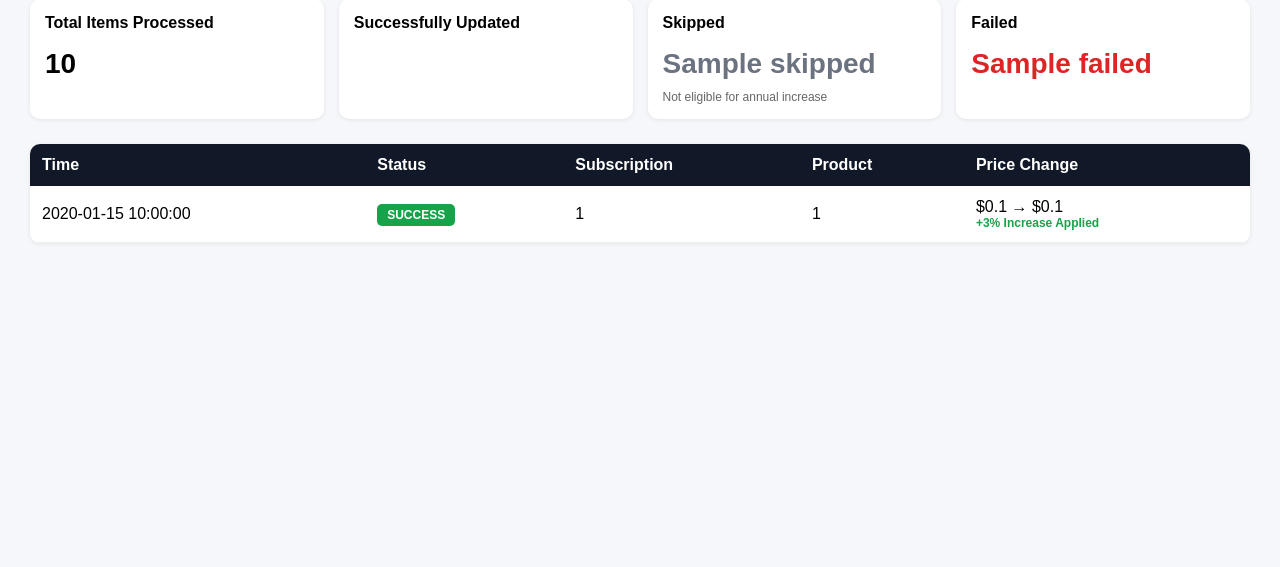
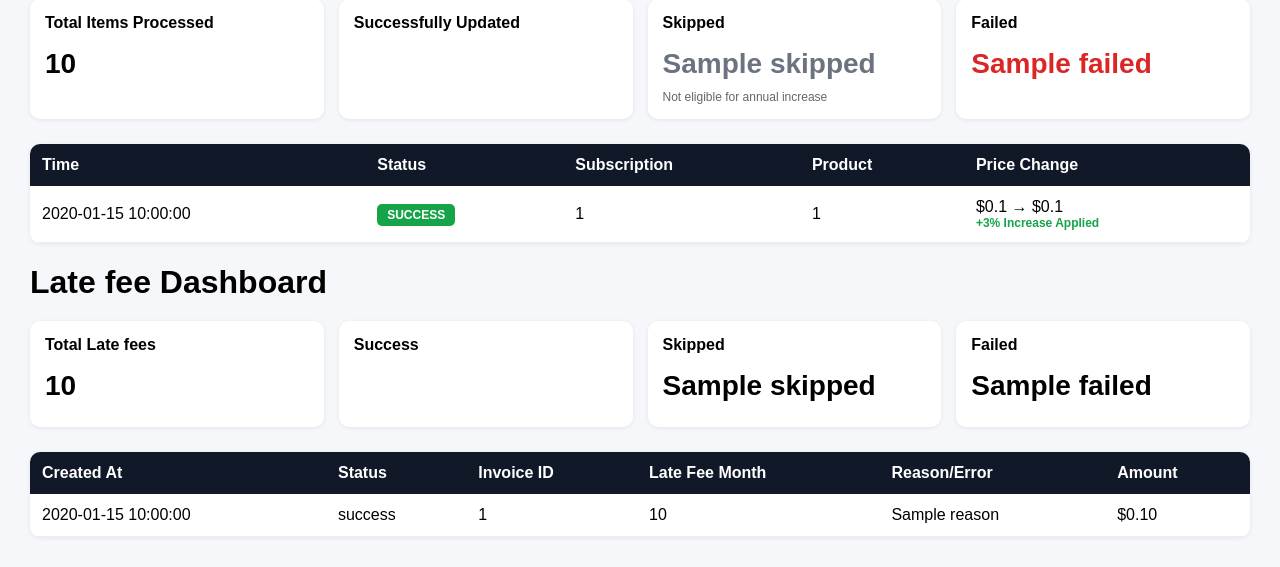
Before and after one commit to lilylikesfood/easy_stripe, a Flask app: template app/templates/billing_dashboard.html in a window 1280 px wide. Shown: the part 354-921 px from the top of the page. Before the commit the page ends 584 px from the top, so only its background shows below. Run offline with Flask 3, Linux system fonts and the light colour scheme; the template is opened without the code that fills it: most values are stand-ins (such as "Sample title", 1, 10 or a date in 2020).

Commit message:
Add late fee dashboard

```diff
--- a/app/templates/billing_dashboard.html
+++ b/app/templates/billing_dashboard.html
@@ -1,126 +1,3 @@
-<!-- <!DOCTYPE html>
-<html>
-<head>
-    <title>Billing Dashboard</title>
-    <style>
-        body {
-            font-family: Arial;
-            margin: 20px;
-            background: #f7f7f7;
-        }
-
-        h1 {
-            margin-bottom: 20px;
-        }
-
-        table {
-            width: 100%;
-            border-collapse: collapse;
-            background: white;
-        }
-
-        th, td {
-            padding: 12px;
-            border-bottom: 1px solid #eee;
-            text-align: left;
-            font-size: 14px;
-        }
-
-        th {
-            background: #111827;
-            color: white;
-        }
-
-        .success { color: green; font-weight: bold; }
-        .skipped { color: #999; }
-        .failed { color: red; font-weight: bold; }
-    </style>
-</head>
-
-<body>
-
-<h1>Billing Dashboard</h1>
-
-<div style="background:#111827;color:white;padding:20px;margin-bottom:20px;border-radius:10px;">
-    <h2>June 1 Price Increase</h2>
-
-    <p>
-        Status:
-        {% if stats.failed == 0 %}
-            <b style="color:lightgreen;">SUCCESS</b>
-        {% else %}
-            <b style="color:red;">ISSUES DETECTED</b>
-        {% endif %}
-    </p>
-
-    <p>Total subscriptions processed: {{ stats.total }}</p>
-</div>
-
-<div style="display:flex; gap:15px; margin-bottom:20px;">
-
-    <div style="background:white; padding:15px; flex:1;">
-        <h3>Total Items Processed</h3>
-        <p>{{ stats.total }}</p>
-    </div>
-
-    <div style="background:white; padding:15px; flex:1;">
-        <h3>Prices Successfully Updated</h3>
-        <p style="color:green;">{{ stats.success }}</p>
-    </div>
-
-    <div style="background:white; padding:15px; flex:1;">
-        <h3>Skipped (Not Eligible)</h3>
-        <p style="color:gray;">{{ stats.skipped }}</p>
-    </div>
-
-    <div style="background:white; padding:15px; flex:1;">
-        <h3>Failed Updates</h3>
-        <p style="color:red;">{{ stats.failed }}</p>
-    </div>
-
-</div>
-
-<table>
-    <thead>
-        <tr>
-            <th>Time</th>
-            <th>Run ID</th>
-            <th>Subscription</th>
-            <th>Product</th>
-            <th>Status</th>
-            <th>Old Price</th>
-            <th>New Price</th>
-        </tr>
-    </thead>
-
-    <tbody>
-        {% for log in logs %}
-        <tr>
-            <td>{{ log.created_at }}</td>
-            <td>{{ log.run_id }}</td>
-            <td>{{ log.subscription_id }}</td>
-            <td>{{ log.product_id }}</td>
-
-            <td>
-                {% if log.status == "success" %}
-                    <span class="success">SUCCESS</span>
-                {% elif log.status == "skipped" %}
-                    <span class="skipped">SKIPPED</span>
-                {% else %}
-                    <span class="failed">FAILED</span>
-                {% endif %}
-            </td>
-
-            <td>${{ log.old_amount / 100 if log.old_amount is not none else "-" }}</td>
-            <td>${{ log.new_amount / 100 if log.new_amount is not none else "-" }}</td>
-        </tr>
-        {% endfor %}
-    </tbody>
-</table>
-
-</body>
-</html> -->
-
 <!DOCTYPE html>
 <html>
 <head>
@@ -254,7 +131,7 @@
     <div class="banner">
         <h2>June 1 Annual Increase Status</h2>
 
-        {% if stats.failed == 0 %}
+        {% if billing_increase_stats.failed == 0 %}
             <p style="color:lightgreen;font-size:20px;">
                 ✓ SUCCESS - No failures detected
             </p>
@@ -266,7 +143,7 @@
 
         <p>
             Total billing records processed:
-            <strong>{{ stats.total }}</strong>
+            <strong>{{ billing_increase_stats.total }}</strong>
         </p>
     </div>
 
@@ -274,20 +151,20 @@
 
         <div class="card">
             <h3>Total Items Processed</h3>
-            <p>{{ stats.total }}</p>
+            <p>{{ billing_increase_stats.total }}</p>
         </div>
 
         <div class="card">
             <h3>Successfully Updated</h3>
             <p style="color:#16a34a;">
-                {{ stats.success }}
+                {{ billing_increase_stats.success }}
             </p>
         </div>
 
         <div class="card">
             <h3>Skipped</h3>
             <p style="color:#6b7280;">
-                {{ stats.skipped }}
+                {{ billing_increase_stats.skipped }}
             </p>
             <div class="small-text">
                 Not eligible for annual increase
@@ -297,7 +174,7 @@
         <div class="card">
             <h3>Failed</h3>
             <p style="color:#dc2626;">
-                {{ stats.failed }}
+                {{ billing_increase_stats.failed }}
             </p>
         </div>
 
@@ -317,7 +194,7 @@
 
         <tbody>
 
-        {% for log in logs %}
+        {% for log in billing_increase_logs %}
         <tr>
 
             <td>
@@ -377,5 +254,67 @@
 
     </table>
 
+    <!-- late fee -->
+    <h1>Late fee Dashboard</h1>
+
+    <div class="cards">
+
+        <div class="card">
+            <h3>Total Late fees</h3>
+            <p>{{late_fee_stats.total}}</p>
+        </div>
+
+        <div class="card">
+            <h3>Success</h3>
+            <p>{{late_fee_stats.success }}</p>
+        </div>
+
+        <div class="card">
+            <h3>Skipped</h3>
+            <p>{{late_fee_stats.skipped }}</p>
+        </div>
+
+        <div class="card">
+            <h3>Failed</h3>
+            <p>{{late_fee_stats.failed }}</p>
+        </div>
+    </div>
+
+    <table>
+
+        <thead>
+            <tr>
+                <th>Created At</th>
+                <th>Status</th>
+                <th>Invoice ID</th>
+                <th>Late Fee Month</th>
+                <th>Reason/Error</th>
+                <th>Amount</th>
+            </tr>
+        </thead>
+
+        <tbody>
+            {% for log in late_fee_logs %}
+            <tr>
+                <td>{{log.created_at}}</td>
+                <td>{{log.status}}</td>
+                <td>{{log.invoice_id}}</td>
+                <td>{{log.late_fee_month}}</td>
+                <td>
+                    {% if log.error %}
+                        {{log.error}}
+                    {% elif log.reason %}
+                        {{log.reason}}
+                    {% else %}
+                        -
+                    {% endif %}
+                </td>
+                <td>${{"%.2f"| format(log.amount_cents / 100) }}</td>
+            </tr>
+            {% endfor %}
+
+
+        </tbody>
+    </table>
 </body>
 </html>
```
Also changed, not shown: app/routes/main_routes.py (+30 -4 lines).
